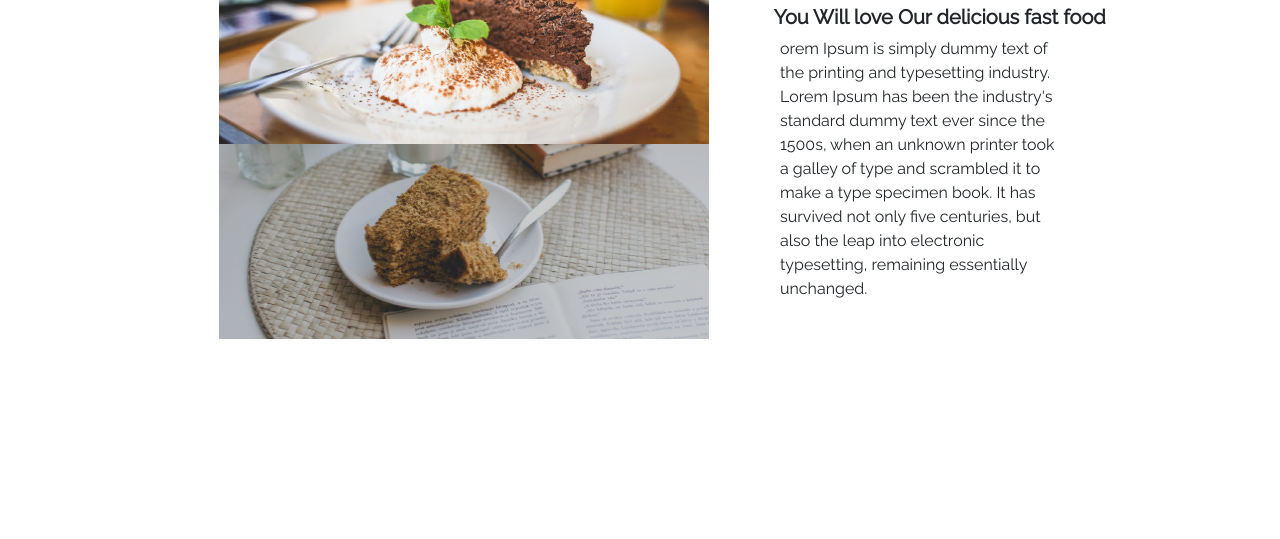
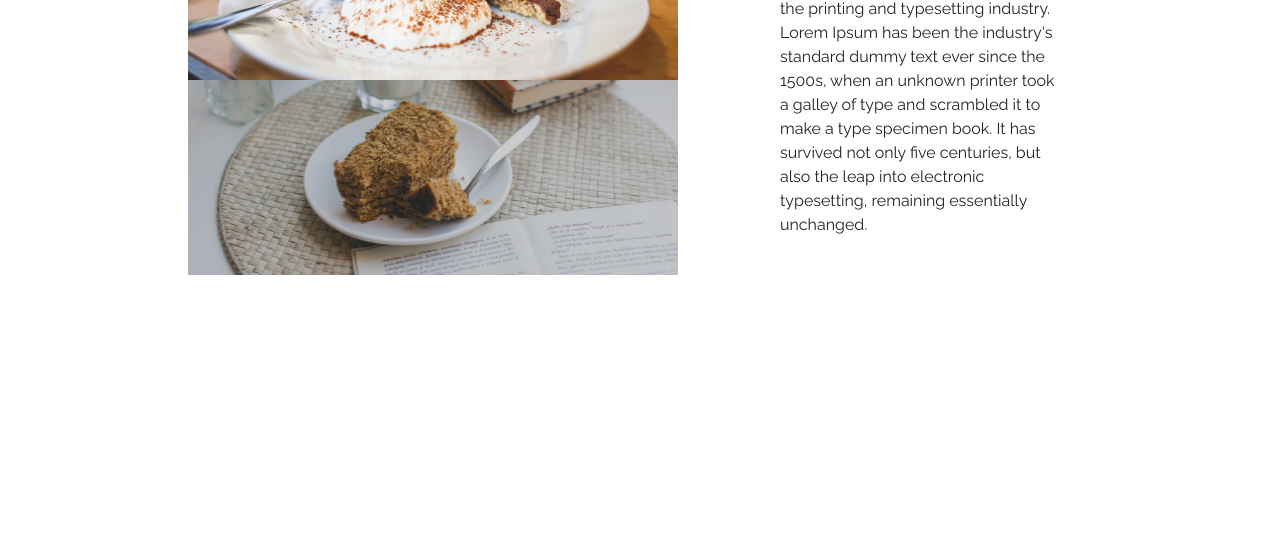
Before and after one commit to karushi/Anitas-place, a plain HTML site: page index.html in a window 1280 px wide. Shown: the part 755-1294 px from the top of the page. Drawn offline with Linux system fonts and the light colour scheme.

Commit message:
Add more changes

```diff
--- a/css/style.css
+++ b/css/style.css
@@ -6,8 +6,6 @@ body{
 .main{
 background-image: url("../img/backgrounds/landing.jpg");
 background-repeat: no-repeat;
-
-
 
 }
 .main img{
@@ -32,12 +30,12 @@ background-repeat: no-repeat;
 
 }
 .fastfood img{
-  margin-left: 35%;
+  margin-left: 30%;
 }
 .fastfood h1{
   margin-left: 19%;
 }
 
 .fastfood {
-  padding-top: 10%;
+  padding-top: 5%;
 }
```
